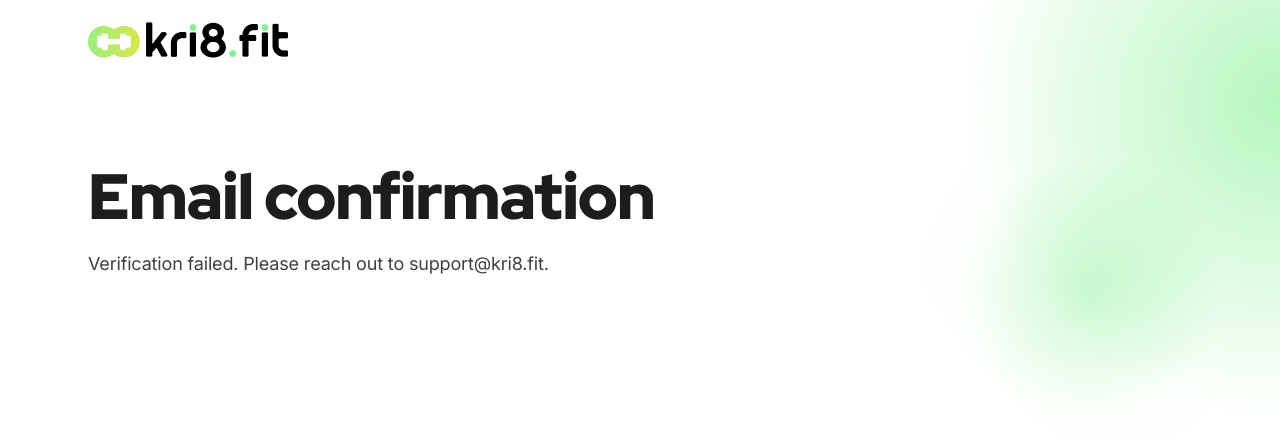
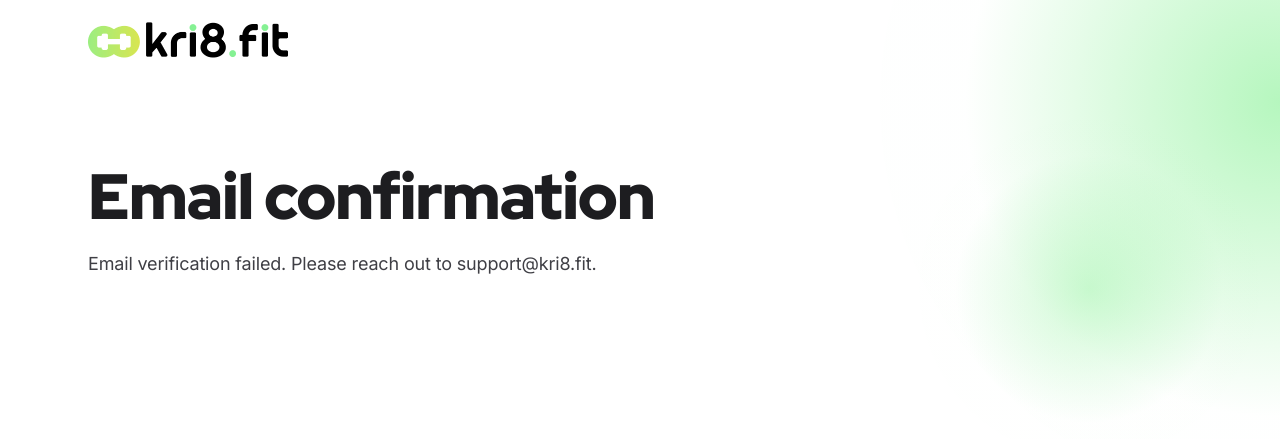
Before and after one commit to kalyantm/kri8fit-website, a Next.js app: page /auth/confirm in a window 1280 px wide. Shown: the top 439 px of the page. Built offline with nearby package versions, Linux system fonts and the light colour scheme; no server answers.

Commit message:
fix: simplify email flow

```diff
--- a/app/auth/confirm/page.tsx
+++ b/app/auth/confirm/page.tsx
@@ -1,7 +1,6 @@
 'use client'
 
 import PageIllustration from '@/components/page-illustration'
-import { supabase } from '@/supabase';
 import { useSearchParams } from 'next/navigation';
 import { Suspense, useEffect, useState } from 'react'
 
@@ -13,19 +12,12 @@ function ConfirmScreen() {
   const token_hash = searchParams.get('token_hash');
 
   useEffect(() => {
-    if (!token_hash)
-        setConfirmationText('Verification failed. Please reach out to support@kri8.fit.');
-
-    const confirm = async () => {
-      const { error } = await supabase.auth.exchangeCodeForSession(token_hash as string);
-      if (error) {
-        setConfirmationText('Verification failed. Please reach out to support@kri8.fit.');
-      } else {
-        setConfirmationText('Email confirmed successfully');
-      }
-    };
-
-    confirm().finally(() => setLoading(false));
+    if (!token_hash) {
+      setConfirmationText('Email verification failed. Please reach out to support@kri8.fit.');
+    } else {
+      setConfirmationText('Your email has been confirmed successfully!');
+    }
+    setLoading(false)
   }, [token_hash]);
 
   return (
@@ -36,7 +28,9 @@ function ConfirmScreen() {
       <section className="relative">
         <div className="max-w-6xl mx-auto px-4 sm:px-6 relative">
           <div className="pt-32 pb-12 md:pt-40 md:pb-20">
-            <h2 className="h1 font-red-hat-display mb-4">Email confirmation</h2>
+            <h2 className="h1 font-red-hat-display mb-4">
+              Email confirmation
+            </h2>
             {loading ? (
               <p className="text-lg space-y-2 text-gray-700 dark:text-gray-400 mb-8">
                 Loading...
@@ -46,7 +40,7 @@ function ConfirmScreen() {
               {confirmationText}
             </p>
             )}
-          {confirmationText.includes('Confirmed') && (
+          {confirmationText.includes('confirmed') && (
             <a href="kri8.fit://kri8.fit/login" className="btn-sm text-white dark:text-black bg-[#85f193] hover:bg-[#85f193] dark:bg-[#85f193] dark:hover:bg-[#85f193]">
               Go to kri8.fit app
             </a>
```
